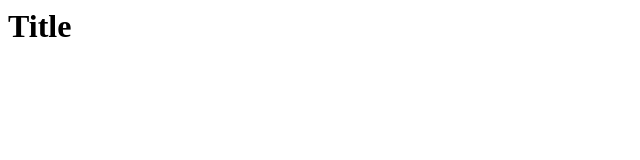
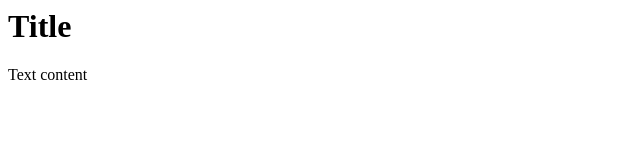
Before and after one commit to tlecourt/tlecourt.github.io, a plain HTML site: page index.html in a window 1280 px wide. Shown: the full height of the page, 0-640 px from the left. Drawn offline with Linux system fonts and the light colour scheme.

Commit message:
Second commit

```diff
--- a/index.html
+++ b/index.html
@@ -2,5 +2,6 @@
 	<head></head>
 	<body>
 		<h1>Title</h1>
+		<div><span>Text content</span></div>
 	</body>
 </html>
```
